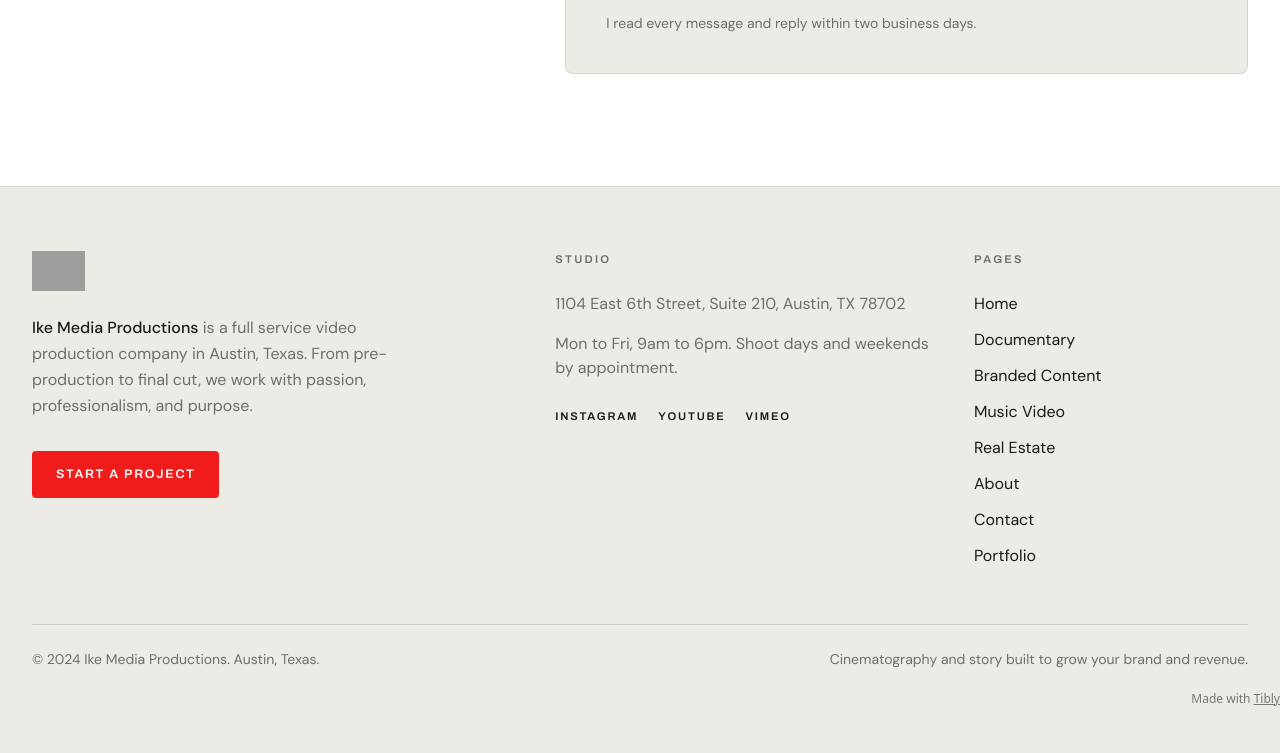
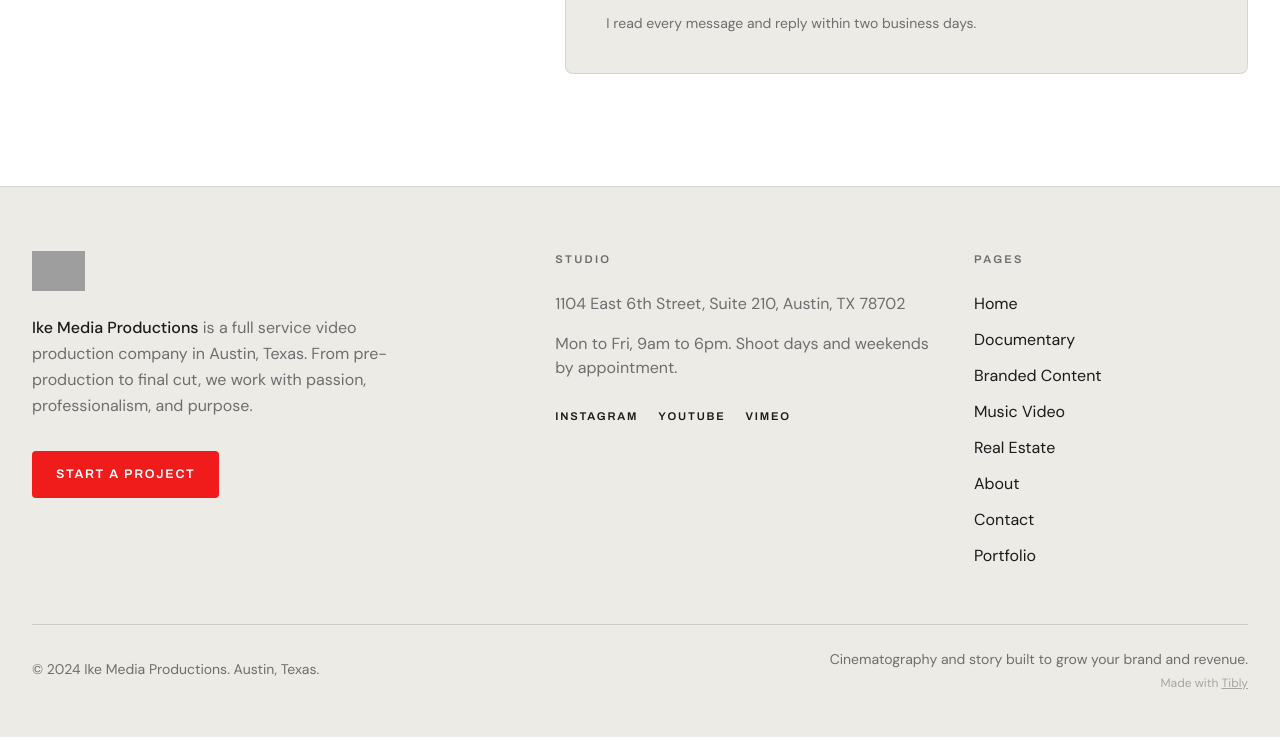
Before and after one commit to Tibly-ai/ike-media-productions-653d, a plain HTML site: page about.html in a window 1280 px wide. Shown: the part 4886-5639 px from the top of the page. Drawn offline with Linux system fonts and the light colour scheme; grey boxes are pictures that could not be loaded; a script that the page names is missing.

Commit message:
Align the Made with Tibly line with the footer tagline

```diff
--- a/about.html
+++ b/about.html
@@ -415,10 +415,13 @@
 
     <div class="mt-14 flex flex-col gap-3 border-t border-ink/15 pt-6 font-body text-sm text-muted md:flex-row md:items-center md:justify-between">
       <p>© 2024 <span data-tibly-field="business-name">Ike Media Productions</span>. Austin, Texas.</p>
-      <p class="max-w-md md:text-right">Cinematography and story built to grow your brand and revenue.</p>
+      <div class="max-w-md md:text-right">
+        <p>Cinematography and story built to grow your brand and revenue.</p>
+        <p data-tibly-made-with="" class="mt-2" style="font-size:12px;line-height:1;opacity:.55;white-space:nowrap;">Made with <a href="https://tibly.ai" rel="noopener" style="display:inline;color:inherit;font-size:inherit;margin:0;text-decoration:underline;" target="_blank">Tibly</a></p>
+      </div>
     </div>
   </div>
-<div data-tibly-made-with="" style="text-align:right;font-size:12px;line-height:1;opacity:.55;margin-top:24px;white-space:nowrap;">Made with <a href="https://tibly.ai" rel="noopener" style="display:inline;color:inherit;font-size:inherit;margin:0;text-decoration:underline;" target="_blank">Tibly</a></div></footer>
+</footer>
 <!-- /block:footer -->
   <script async="" src="https://api.tibly.ai/widget/v1.js"></script>
 
```
